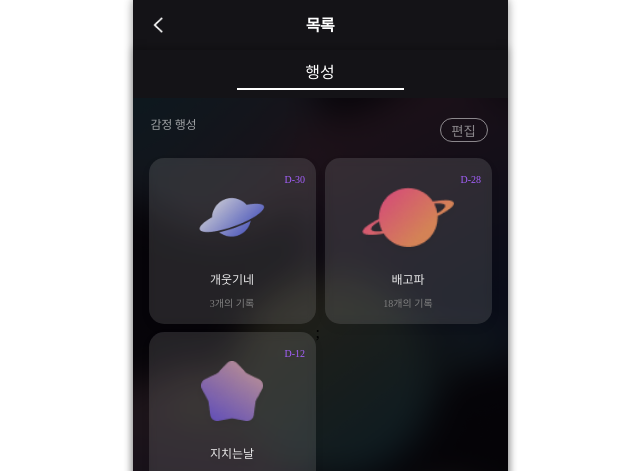
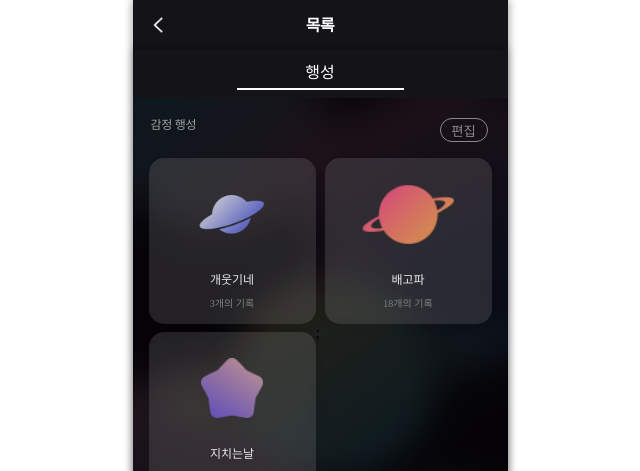
Before and after one commit to KMU-WINK/OMO, a React (Create React App) app in the folder front/: page /list in a window 1280 px wide. Shown: the top 471 px of the page, without its empty margins (320-960 px from the left). Built offline with nearby package versions, Linux system fonts and the light colour scheme; a web font is replaced by a local one.

Commit message:
페이지 연결 및 component이름 변경 및 D-day 삭제

```diff
--- a/front/src/components/list/planet.js
+++ b/front/src/components/list/star.js
@@ -1,15 +1,20 @@
 import React, {useState} from 'react';
 import styled from 'styled-components';
+import {useHistory} from "react-router-dom";
 
-const star1CSS = {height : 60,  margin: "0 0 0 0"}
+const starCSS = {height : 60,  margin: "26px 0 0 0"}
 
-const Planet = ({planet, checked, active, select}) => {
-
+const Star = ({planet, checked, active, select}) => {
+    const history = useHistory();
     const [isClicked,setClicked] = useState(checked);
 
     const checkOne = () => {
         if (!active){
             setClicked(!isClicked);
+        }
+        else {
+            history.push({pathname: '/menu',
+            planet: planet});
         }
     }
 
@@ -29,15 +34,14 @@ const Planet = ({planet, checked, active, select}) => {
 
     return(
         <PlanetBase check = {isClicked} onClick = {checkOne}>
-            <Dday>D-{planet.Dday}</Dday>
-            <img src={planet.image} style = {star1CSS}/>
+            <img src={planet.image} style = {starCSS}/>
             <Title>{planet.title}</Title>
             <SubTitle>{planet.num}개의 기록</SubTitle>
         </PlanetBase>
     )
 }
 
-export default Planet;
+export default Star;
 
 
 const PlanetBase = styled.div`
--- a/front/src/pages/List.js
+++ b/front/src/pages/List.js
@@ -2,7 +2,7 @@ import React, { useState } from 'react';
 
 import Header from "../components/common/header";
 import Footer from "../components/common/footer";
-import Planet from "../components/list/planet";
+import Star from "../components/list/star";
 import styled from "styled-components";
 
 import plus from '../images/list/plusplanet.png';
@@ -17,11 +17,13 @@ import main from '../images/list/mainpage.png';
 import check from '../images/list/check.png';
 import deleted from '../images/list/delete.png';
 import checkpupple from '../images/list/checkpupple.png';
+import {useHistory} from "react-router-dom";
 
 const List = (props) => {
-    let test = [{title: "개웃기네", num: 3, Dday: 30, image:star2}, {title: "배고파", num: 18, Dday: 28, image:star4}, {title: "지치는날", num: 5, Dday: 12, image:star3}];
+    let test = [{title: "개웃기네", num: 3, image:star2}, {title: "배고파", num: 18, image:star4}, {title: "지치는날", num: 5, image:star3}];
     // let test = []
 
+    const history = useHistory();
     const isClickedList = Array(test.length).fill(false);
     const [isActive, setActive] = useState(true);
     const [selectAll, setSelect] = useState(false);
@@ -98,12 +100,12 @@ const List = (props) => {
                     }
                 </Neckbar>
                 <PlanetBackground>
-                    <PlusPlanet active={test.length}>
+                    <PlusPlanet active={test.length} onClick = { () => history.push('./Create')}>
                         <div className={"plus"} />
                     </PlusPlanet>
                     {test.map((test, index)=> {
                         return (
-                            <Planet planet = {test} checked={isClickedList[index]} active = {isActive} select={selectAll}/>
+                            <Star planet = {test} checked={isClickedList[index]} active = {isActive} select={selectAll}/>
                         )
                     })};
                     {/*{setSelect(0)};*/}
```
